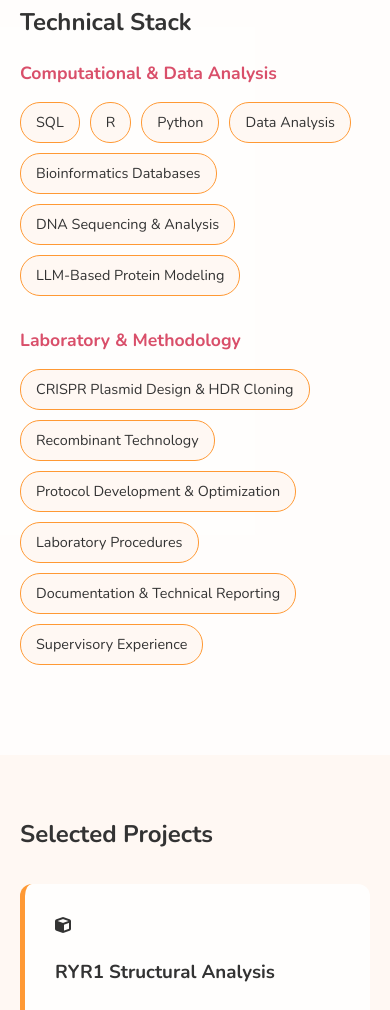
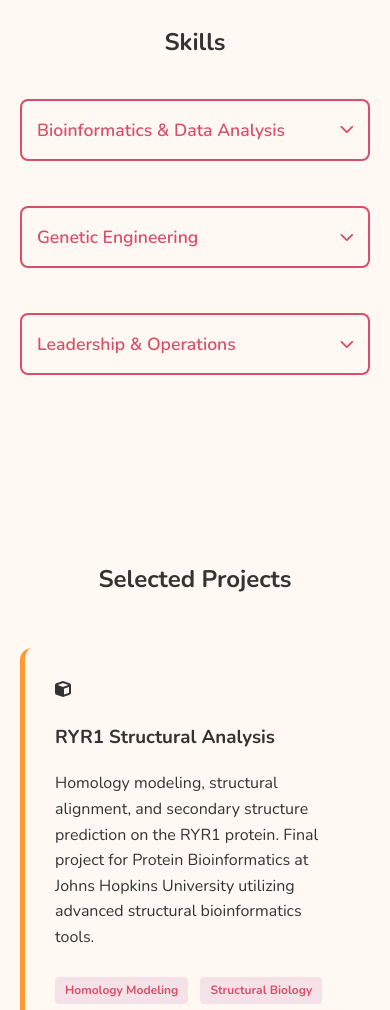
Before and after one commit to katiemorri/katiemorri.github.io, a plain HTML site: page index.html in a window 390 px wide. Shown: the part 990-2000 px from the top of the page. Drawn offline with nearby package versions, Linux system fonts and the light colour scheme; no server answers.

Commit message:
change: resume, formatting, mobile rendering 3D vis

```diff
--- a/index.html
+++ b/index.html
@@ -22,7 +22,7 @@
             <div class="social-links">
                 <a href="https://github.com/katiemorri" target="_blank"><i class="fab fa-github"></i></a>
                 <a href="https://www.linkedin.com/in/kathryn-morrison-254419239/" target="_blank"><i class="fab fa-linkedin"></i></a>
-                <a href="Kathryn_Morrison_Resume_Jan_26.pdf" class="resume-btn" download>Download Resume <i class="fas fa-file-download"></i></a>
+                <a href="Kathryn_Morrison_Resume_Feb_26.pdf" class="resume-btn" download>Download Resume <i class="fas fa-file-download"></i></a>
             </div>
         </nav>
     </header>
@@ -50,28 +50,35 @@ Hello! In the background of this website is a 3D render of the RYR1 protein,
 
     <section class="skills">
         <div class="container">
-            <h2>Technical Stack</h2>
+            <h2>Skills</h2>
             <div class="skill-category">
-                <h3>Computational & Data Analysis</h3>
-                <div class="skill-list">
+                <h3 class="collapsible">Bioinformatics & Data Analysis <i class="fas fa-chevron-down"></i></h3>
+                <div class="skill-list collapsible-content">
+                    <span class="skill-item">Python</span>
+                    <span class="skill-item">R</span>
                     <span class="skill-item">SQL</span>
-                    <span class="skill-item">R</span>
-                    <span class="skill-item">Python</span>
-                    <span class="skill-item">Data Analysis</span>
+                    <span class="skill-item">LLM-Based Protein Modeling</span>
                     <span class="skill-item">Bioinformatics Databases</span>
                     <span class="skill-item">DNA Sequencing & Analysis</span>
-                    <span class="skill-item">LLM-Based Protein Modeling</span>
+                    <span class="skill-item">Data Visualization</span>
                 </div>
             </div>
             <div class="skill-category">
-                <h3>Laboratory & Methodology</h3>
-                <div class="skill-list">
-                    <span class="skill-item">CRISPR Plasmid Design & HDR Cloning</span>
+                <h3 class="collapsible">Genetic Engineering <i class="fas fa-chevron-down"></i></h3>
+                <div class="skill-list collapsible-content">
+                    <span class="skill-item">CRISPR/Cas9 Plasmid Design</span>
+                    <span class="skill-item">HDR Cloning</span>
                     <span class="skill-item">Recombinant Technology</span>
+                    <span class="skill-item">Advanced Laboratory Procedures</span>
+                </div>
+            </div>
+            <div class="skill-category">
+                <h3 class="collapsible">Leadership & Operations <i class="fas fa-chevron-down"></i></h3>
+                <div class="skill-list collapsible-content">
+                    <span class="skill-item">Supervisory Experience</span>
+                    <span class="skill-item">Collaboration</span>
                     <span class="skill-item">Protocol Development & Optimization</span>
-                    <span class="skill-item">Laboratory Procedures</span>
-                    <span class="skill-item">Documentation & Technical Reporting</span>
-                    <span class="skill-item">Supervisory Experience</span>
+                    <span class="skill-item">Quality Control</span>
                 </div>
             </div>
         </div>
@@ -123,6 +130,24 @@ Hello! In the background of this website is a 3D render of the RYR1 protein,
         window.addEventListener('DOMContentLoaded', () => {
             const canvas = document.getElementById('ryr1-canvas');
             new SimpleViewer(canvas);
+
+            // Collapsible functionality
+            const collapsibles = document.querySelectorAll('.collapsible');
+            collapsibles.forEach(header => {
+                header.addEventListener('click', function() {
+                    this.classList.toggle('active');
+                    const content = this.nextElementSibling;
+                    const icon = this.querySelector('i');
+
+                    if (content.style.maxHeight) {
+                        content.style.maxHeight = null;
+                        icon.style.transform = 'rotate(0deg)';
+                    } else {
+                        content.style.maxHeight = content.scrollHeight + 'px';
+                        icon.style.transform = 'rotate(180deg)';
+                    }
+                });
+            });
         });
     </script>
 
--- a/simple-viewer.js
+++ b/simple-viewer.js
@@ -20,6 +20,9 @@ class SimpleViewer {
     const width = window.innerWidth;
     const height = window.innerHeight;
 
+    // Detect mobile
+    const isMobile = /Android|webOS|iPhone|iPad|iPod|BlackBerry|IEMobile|Opera Mini/i.test(navigator.userAgent);
+
     // Scene
     this.scene = new THREE.Scene();
     this.scene.background = new THREE.Color(0xffffff);
@@ -29,14 +32,14 @@ class SimpleViewer {
     this.camera.position.set(0, 50, 120);
     this.camera.lookAt(0, 0, 0);
 
-    // Renderer
+    // Renderer - optimized for mobile
     this.renderer = new THREE.WebGLRenderer({
       canvas: this.canvas,
-      antialias: true,
-      precision: 'highp'
+      antialias: !isMobile,
+      precision: isMobile ? 'mediump' : 'highp'
     });
     this.renderer.setSize(width, height);
-    this.renderer.setPixelRatio(Math.min(window.devicePixelRatio, 1.5));
+    this.renderer.setPixelRatio(isMobile ? 1 : Math.min(window.devicePixelRatio, 1.5));
 
     // Lighting
     const ambientLight = new THREE.AmbientLight(0xffffff, 0.8);
@@ -98,11 +101,14 @@ class SimpleViewer {
     const positions = geometryAtoms.getAttribute('position');
     const colors = geometryAtoms.getAttribute('color');
     const totalAtoms = positions.count;
-    const rejectionRate = 0.6; // Skip 60% of atoms for performance
+
+    // Detect mobile for rejection rate
+    const isMobile = /Android|webOS|iPhone|iPad|iPod|BlackBerry|IEMobile|Opera Mini/i.test(navigator.userAgent);
+    const rejectionRate = isMobile ? 0.8 : 0.6; // Skip 80% on mobile, 60% on desktop
     const renderedAtoms = Math.floor(totalAtoms * (1 - rejectionRate));
 
     // Use IcosahedronGeometry for atoms
-    const atomGeometry = new THREE.IcosahedronGeometry(1, 1);
+    const atomGeometry = new THREE.IcosahedronGeometry(1, isMobile ? 0 : 1);
     const atomMaterial = new THREE.MeshPhongMaterial({
       shininess: 100,
       emissive: 0x111111
--- a/style.css
+++ b/style.css
@@ -32,7 +32,7 @@ header {
 /* About Section */
 .about {
     padding: 20px 0;
-    background: #f9f9f9;
+    background: var(--bg-light);
 }
 
 nav {
@@ -160,7 +160,18 @@ h2 {
 }
 
 /* Projects */
-.projects { padding: 20px 0; }
+.projects {
+    padding: 20px 0;
+    background: var(--bg-light);
+}
+
+.projects h2 {
+    background: rgba(255, 248, 243, 0.7);
+    padding: 20px;
+    border-radius: 12px;
+    backdrop-filter: blur(10px);
+    text-align: center;
+}
 
 .project-grid {
     display: grid;
@@ -170,11 +181,12 @@ h2 {
 }
 
 .project-card {
-    background: rgba(255, 255, 255, 0.8);
+    background: rgba(255, 248, 243, 0.7);
     padding: 30px;
     border-radius: 12px;
     border-left: 5px solid var(--accent);
     transition: transform 0.3s ease;
+    backdrop-filter: blur(10px);
 }
 
 .project-card:hover {
@@ -209,7 +221,15 @@ h2 {
 /* Skills */
 .skills {
     padding: 20px 0;
-    background: rgba(255, 255, 255, 0.8);
+    background: var(--bg-light);
+}
+
+.skills h2 {
+    background: rgba(255, 248, 243, 0.7);
+    padding: 20px;
+    border-radius: 12px;
+    backdrop-filter: blur(10px);
+    text-align: center;
 }
 
 .skill-category {
@@ -220,6 +240,49 @@ h2 {
     color: var(--primary);
     margin-bottom: 15px;
     font-size: 1.1rem;
+}
+
+/* Collapsible Headers */
+.collapsible {
+    cursor: pointer;
+    padding: 15px;
+    background: rgba(255, 248, 243, 0.9);
+    color: var(--primary);
+    border: 2px solid var(--primary);
+    border-radius: 8px;
+    margin-bottom: 0;
+    transition: all 0.3s ease;
+    display: flex;
+    justify-content: space-between;
+    align-items: center;
+    font-weight: 600;
+}
+
+.collapsible:hover {
+    background: var(--bg-light);
+}
+
+.collapsible i {
+    transition: transform 0.3s ease;
+    font-size: 0.9rem;
+}
+
+.collapsible-content {
+    max-height: 0;
+    overflow: hidden;
+    transition: max-height 0.3s ease;
+    margin-top: 10px;
+}
+
+.collapsible.active {
+    background: var(--primary);
+    color: white;
+    border-color: var(--primary);
+    margin-bottom: 10px;
+}
+
+.collapsible.active i {
+    color: white;
 }
 
 .skill-list {
@@ -234,7 +297,6 @@ h2 {
     padding: 8px 15px;
     border-radius: 20px;
     font-size: 0.9rem;
-    border: 1px solid var(--accent);
     transition: 0.3s;
 }
 
```
Also changed, not shown: 2 other files.
